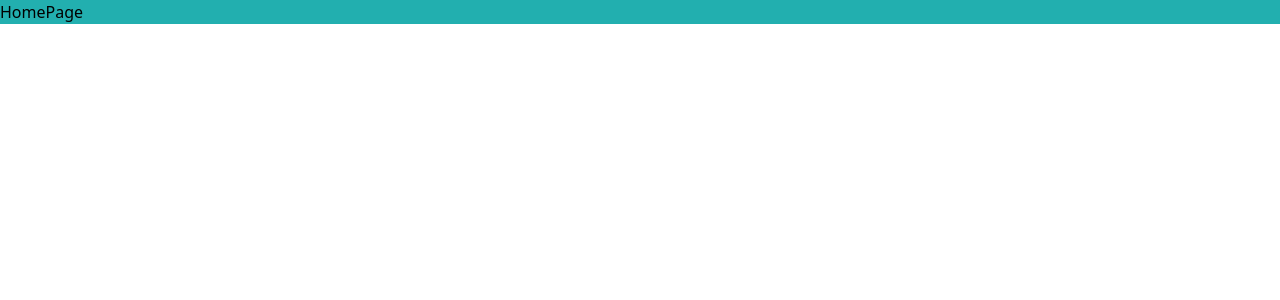
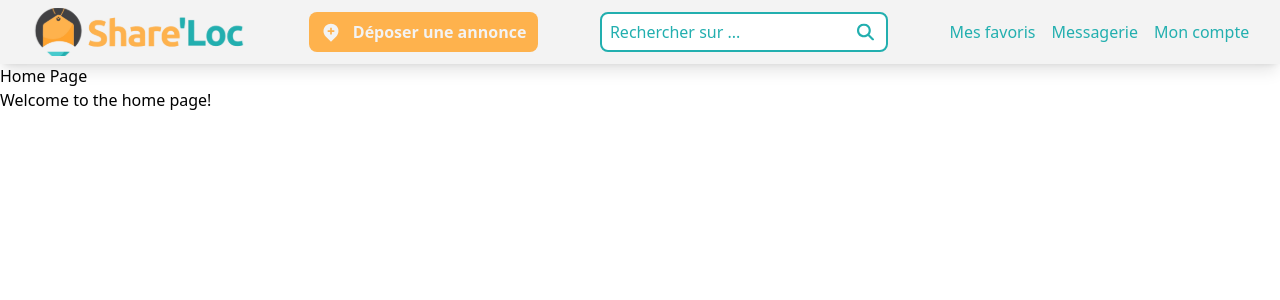
Before and after one commit to Share-loc/website-frontend, a React (Vite) app: page / in a window 1280 px wide. Shown: the top 300 px of the page. Built offline with nearby package versions, Linux system fonts and the light colour scheme.

Commit message:
feat: appBar V1

```diff
--- a/package.json
+++ b/package.json
@@ -13,6 +13,7 @@
     "@types/react-router-dom": "^5.3.3",
     "react": "^18.2.0",
     "react-dom": "^18.2.0",
+    "react-icons": "^5.0.1",
     "react-router-dom": "^6.22.3",
     "sass": "^1.71.1"
   },
--- /dev/null
+++ b/src/components/AddAdButton.tsx
@@ -0,0 +1,16 @@
+import { Link } from "react-router-dom";
+import { RiMapPinAddFill } from "react-icons/ri";
+
+const IconButton = () => {
+
+  return (
+    <Link to="/adpage" className="h-10 rounded-lg flex justify-between items-center bg-orange-100 hover:bg-orange-200 text-white hover:text-gray p-3 gap-3">
+        <RiMapPinAddFill size={20} />
+        <p className="font-semibold">
+            Déposer une annonce
+        </p>
+    </Link>
+  )
+}
+
+export default IconButton
--- /dev/null
+++ b/src/components/AppBar.tsx
@@ -0,0 +1,24 @@
+import AddAdButton from "./AddAdButton"
+import SearchBar from "./SearchBar/SearchBar"
+import Logo from "/logo.svg"
+
+const AppBar = () => {
+  return (
+    <header className="bg-white flex justify-around items-center h-16 shadow-lg">
+        <h1>
+            <img src={Logo} alt="logo" className="h-12" />
+        </h1>
+        <AddAdButton />
+        <SearchBar />
+        <nav>
+            <ul className="flex gap-4 text-blue">
+                <li><a href="/">Mes favoris</a></li>
+                <li><a href="/">Messagerie</a></li>
+                <li><a href="/">Mon compte</a></li>
+            </ul>
+        </nav>
+    </header>
+  )
+}
+
+export default AppBar
--- /dev/null
+++ b/src/components/SearchBar/SearchBar.scss
@@ -0,0 +1,16 @@
+.wrapper {
+    position:relative;
+  }
+
+  .icon {
+    padding: 4px;
+    position: absolute;
+    box-sizing:border-box;
+    top:50%;
+    right:10px;
+    transform: translateY(-50%);
+  }
+
+  .input {
+    box-sizing:border-box;
+  }
--- /dev/null
+++ b/src/components/SearchBar/SearchBar.tsx
@@ -0,0 +1,21 @@
+import "./SearchBar.scss"
+
+import { FaMagnifyingGlass } from "react-icons/fa6";
+
+const SearchBar = () => {
+  return (
+    <div className="wrapper text-blue">
+        <FaMagnifyingGlass className="icon" size={25} />
+        <input
+        type="text"
+        id="search"
+        placeholder="Rechercher sur ..."
+        className="h-10 w-72 border-blue placeholder-blue pl-2 border-2 rounded-lg input"
+        >
+
+        </input>
+    </div>
+  )
+}
+
+export default SearchBar
--- a/src/pages/HomePage.tsx
+++ b/src/pages/HomePage.tsx
@@ -1,6 +1,12 @@
+import AppBar from '../components/AppBar'
+
 const HomePage = () => {
   return (
-    <div className="bg-blue text-black">HomePage</div>
+    <div>
+        <AppBar />
+        <h1>Home Page</h1>
+        <p>Welcome to the home page!</p>
+    </div>
   )
 }
 
--- a/tailwind.config.js
+++ b/tailwind.config.js
@@ -7,10 +7,14 @@ export default {
   theme: {
     extend: {
       colors: {
-        "orange": "#FEB24D",
+        "orange": {
+          "100": "#FEB24D",
+          "200": "#FEA634",
+        },
         "blue": "#22AFAF",
-        "gray": "#F3F3F3",
-        "black": "#000000"
+        "gray": "#ECECEC",
+        "black": "#141414",
+        "white": "#F3F3F3"
       },
     },
   },
```
Also changed, not shown: public/logo.svg (added), 1 other file (tests, documents, lock files or other folders).
